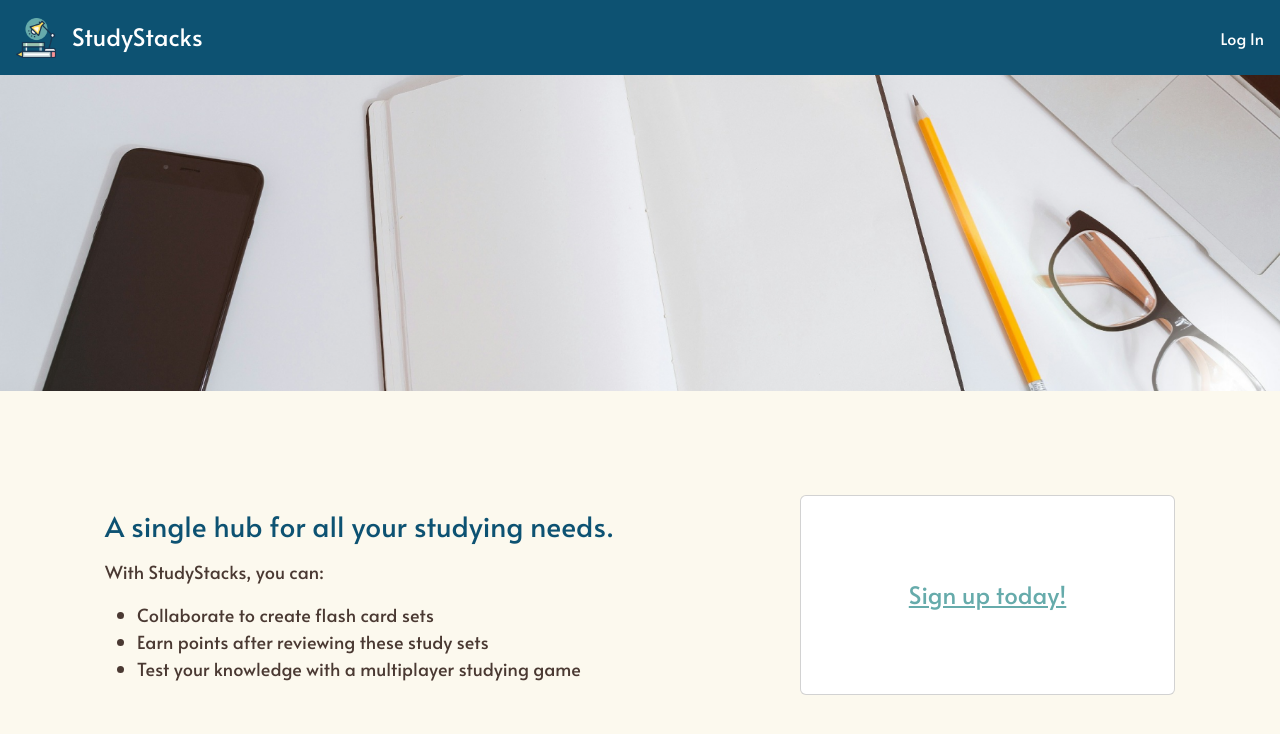
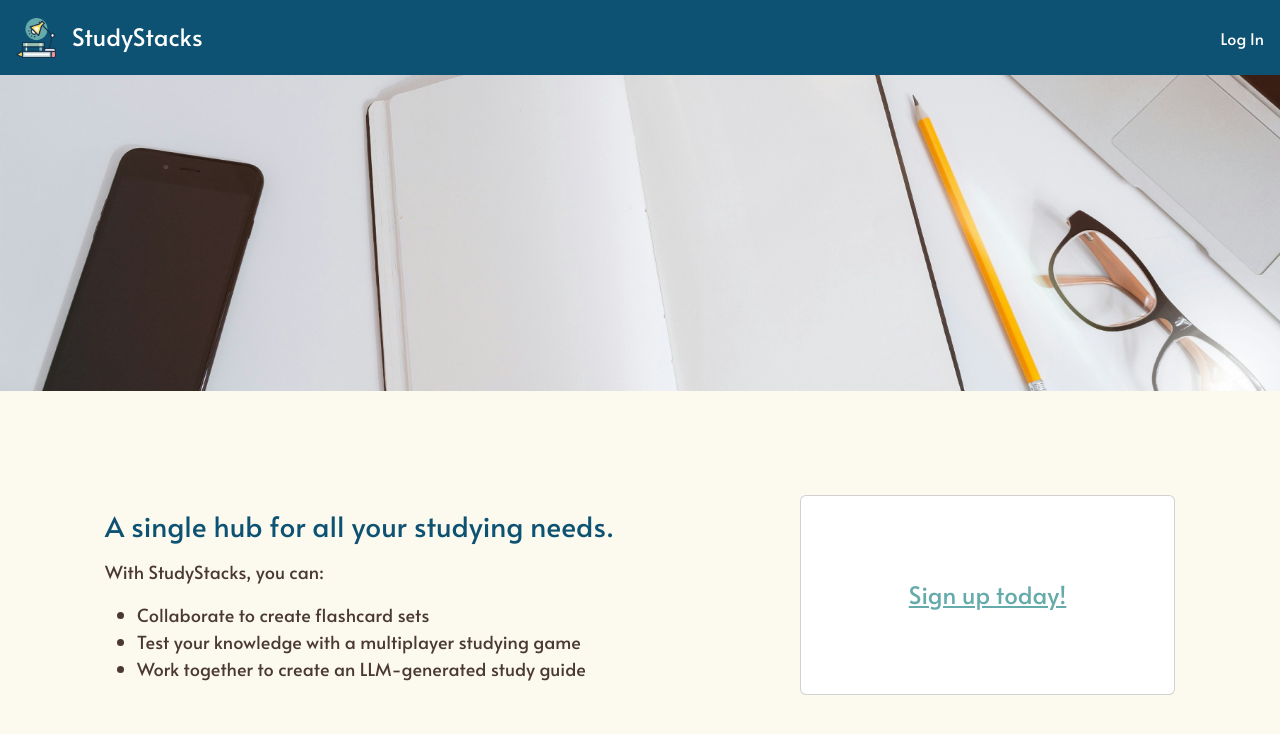
Before and after one commit to irao12/study-stacks, a Next.js app in the folder client/: page / in a window 1280 px wide. Shown: the top 734 px of the page. Built offline with nearby package versions, Linux system fonts and the light colour scheme; no server answers.

Commit message:
Fixed home page bullet points

```diff
--- a/client/src/app/page.js
+++ b/client/src/app/page.js
@@ -26,11 +26,11 @@ export default function Index() {
 						With StudyStacks, you can:
 					</p>
 					<ul className={`${styles.text} m-0`}>
-						<li>Collaborate to create flash card sets</li>
-						<li>Earn points after reviewing these study sets</li>
+						<li>Collaborate to create flashcard sets</li>
 						<li>
 							Test your knowledge with a multiplayer studying game
 						</li>
+						<li>Work together to create an LLM-generated study guide</li>
 					</ul>
 					{user &&
 						<p className={`${styles.loggedInText} m-0`}>
```
